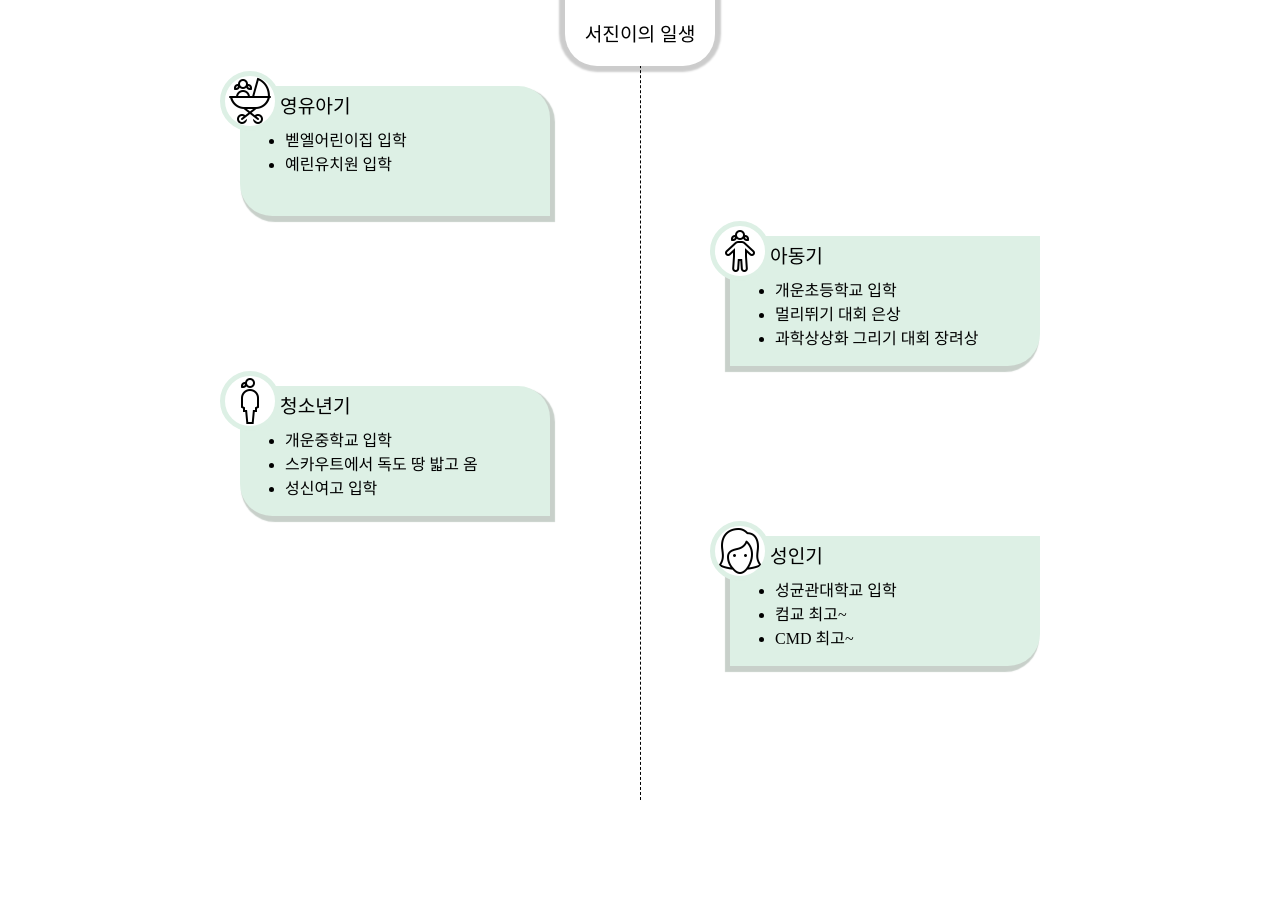
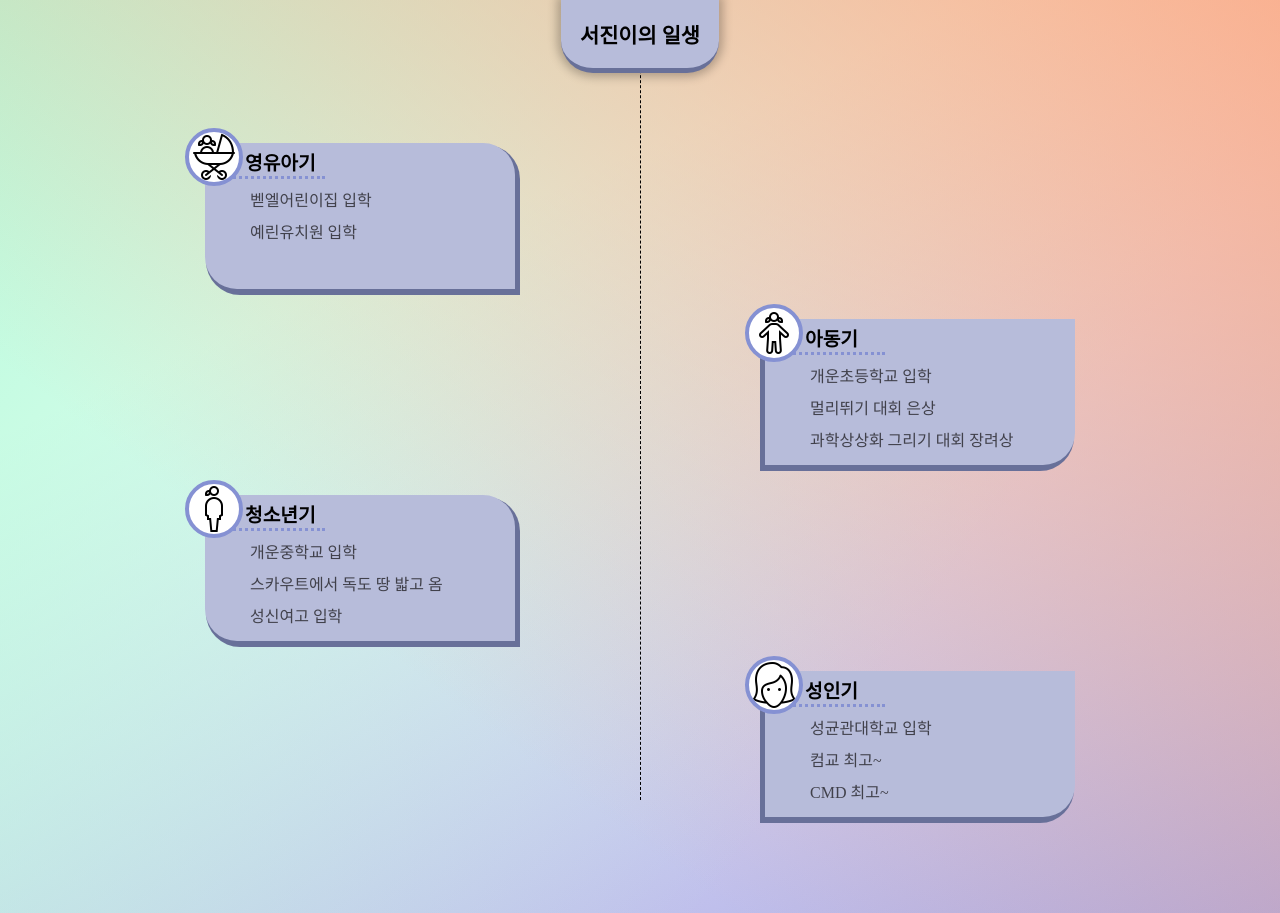
Before and after one commit to SeojinSeojin/frontend-practice, a plain HTML site: page timeline/index.html in a window 1280 px wide. Before the commit the page ends 800 px from the top, so only its background shows below. Drawn offline with Linux system fonts and the light colour scheme.

Commit message:
<timeline> css 수정

```diff
--- a/timeline/timeline.css
+++ b/timeline/timeline.css
@@ -6,11 +6,17 @@ body {
     display: flex;
     flex-direction: column;
     align-items: center;
+    height: fit-content;
+    min-height: 100vh;
+    background: linear-gradient(217deg, rgba(252, 161, 120, 0.8), rgba(255, 0, 0, 0) 70.71%), linear-gradient(127deg, rgba(165, 250, 210, 0.8), rgba(0, 255, 0, 0) 70.71%), linear-gradient(336deg, rgba(149, 149, 223, 0.8), rgba(0, 0, 255, 0) 70.71%);
 }
 
 .timeline {
+    margin-top: 2.5rem;
     width: 100%;
-    max-width: 800px;
+    max-width: 900px;
+    height: fit-content;
+    min-height: 100vh;
     display: flex;
     flex-direction: column;
     /*align-items: center;*/
@@ -20,29 +26,31 @@ body {
     align-self: flex-start;
     border-bottom-left-radius: 2rem;
     border-top-right-radius: 2rem;
-    box-shadow: 3px 4px 1px 2px rgba(72, 100, 79, 0.3);
+    box-shadow: 3px 4px 0px 2px rgb(104, 112, 153);
 }
 
 .timebox:nth-child(2n-1):hover {
-    margin-left: 3rem;
+    margin-left: 3.5rem;
 }
 
 .timebox:nth-child(2n) {
     align-self: flex-end;
     border-bottom-right-radius: 2rem;
     border-top-left-radius: 2rem;
-    box-shadow: -3px 4px 1px 2px rgba(72, 100, 79, 0.3);
+    box-shadow: -3px 4px 0px 2px rgb(104, 112, 153);
 }
 
 .timebox:nth-child(2n):hover {
-    margin-right: 3rem;
+    margin-right: 3.5rem;
 }
 
 .timebox {
     width: 300px;
-    height: 120px;
-    background-color: rgb(221, 240, 229);
-    margin-top: 20px;
+    height: 8.5rem;
+    background-color: rgb(183, 188, 218);
+    margin-top: 30px;
+    margin-right: 15px;
+    margin-left: 15px;
     padding: 5px;
     transition: 0.4s;
 }
@@ -58,16 +66,25 @@ body {
     height: 50px;
     width: auto;
     background-color: white;
-    border: 5px solid rgb(221, 240, 229);
+    border: 4px solid rgb(133, 145, 211);
 }
 
 .timetitle {
+    width: 5rem;
     font-size: 1.2rem;
-    margin-left: 35px;
+    font-weight: bold;
+    padding-left: 35px;
+    border-bottom: 3px dotted rgb(133, 145, 211);
 }
 
 .timecontent {
     margin-top: 0.5rem;
+}
+
+.timecontent ul li {
+    list-style: none;
+    margin-top: .5rem;
+    color: rgb(65, 65, 75);
 }
 
 #line {
@@ -81,8 +98,10 @@ body {
     margin: 0;
     border-bottom-left-radius: 2rem;
     border-bottom-right-radius: 2rem;
-    background-color: white;
-    box-shadow: 0 0 2px 6px rgba(0, 0, 0, 0.2);
+    border-bottom: 5px solid rgb(104, 112, 153);
+    background-color: rgb(183, 188, 218);
+    box-shadow: 0 0 10px 4px rgba(0, 0, 0, 0.25);
     padding: 1.2rem;
-    font-size: 1.2rem;
+    font-size: 1.3rem;
+    font-weight: bold;
 }
```
